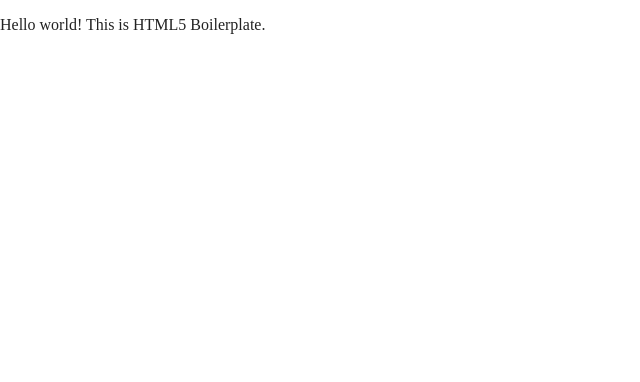
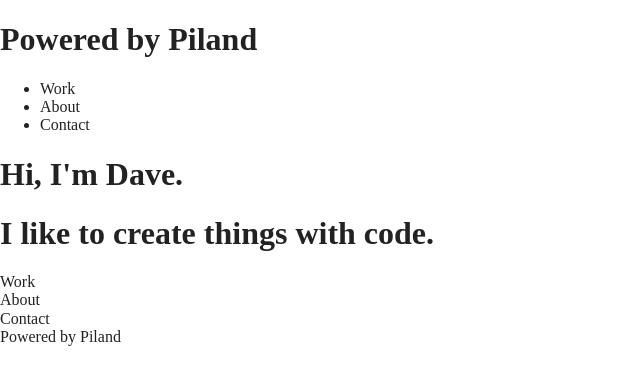
Before and after one commit to Dave-314land/pilands-portfolio, a website built with Parcel: page index.html in a window 1280 px wide. Shown: the whole page, without its empty margins (0-640 px from the left). Built offline with nearby package versions, Linux system fonts and the light colour scheme.

Commit message:
added index page html structure

```diff
--- a/index.html
+++ b/index.html
@@ -3,7 +3,7 @@
 
 <head>
   <meta charset="utf-8">
-  <title></title>
+  <title>Powered by Piland</title>
   <meta name="description" content="">
   <meta name="viewport" content="width=device-width, initial-scale=1">
 
@@ -24,8 +24,33 @@
 
 <body>
 
-  <!-- Add your site or application content here -->
-  <p>Hello world! This is HTML5 Boilerplate.</p>
+  <header>
+    <h1>Powered by Piland</h1>
+    <nav>
+      <ul>
+        <li>Work</li>
+        <li>About</li>
+        <li>Contact</li>
+      </ul>
+    </nav>
+    <h1>Hi, I&apos;m Dave.</h1>
+    <h1>I like to create things with code.</h1>
+  </header>
+  <main>
+    <section>
+      Work
+    </section>
+    <section>
+      About
+    </section>
+    <section>
+      Contact
+    </section>
+  </main>
+  <footer>
+    Powered by Piland
+  </footer>
+
   <script src="js/vendor/modernizr-3.11.2.min.js"></script>
   <script src="js/plugins.js"></script>
   <script src="js/main.js"></script>
```
